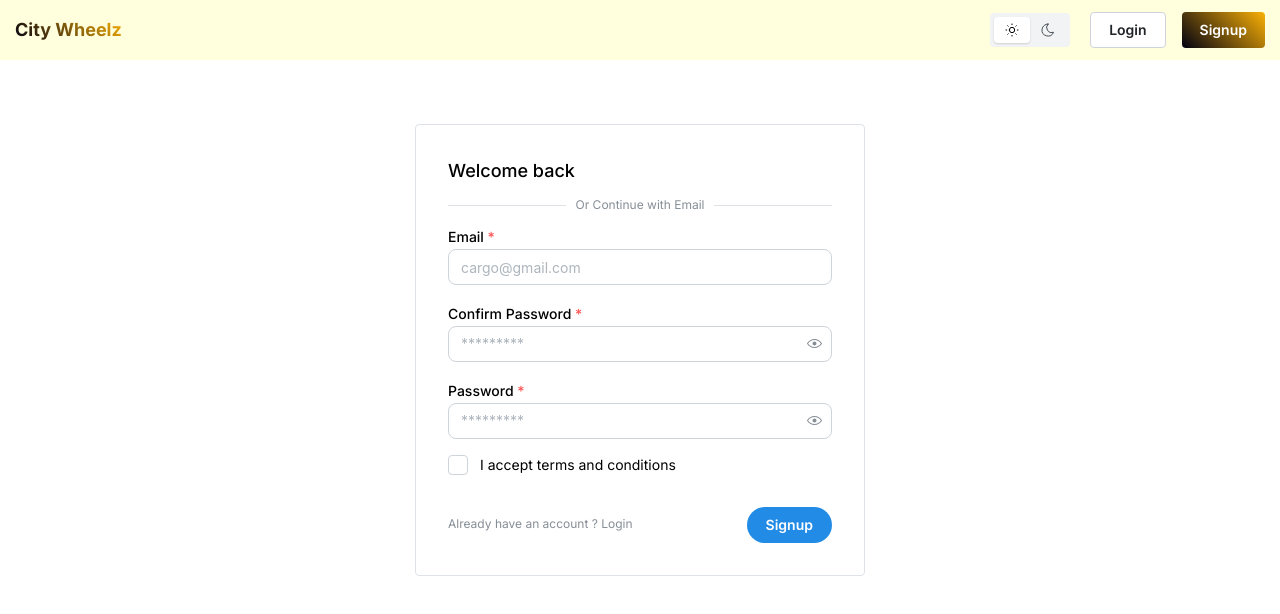
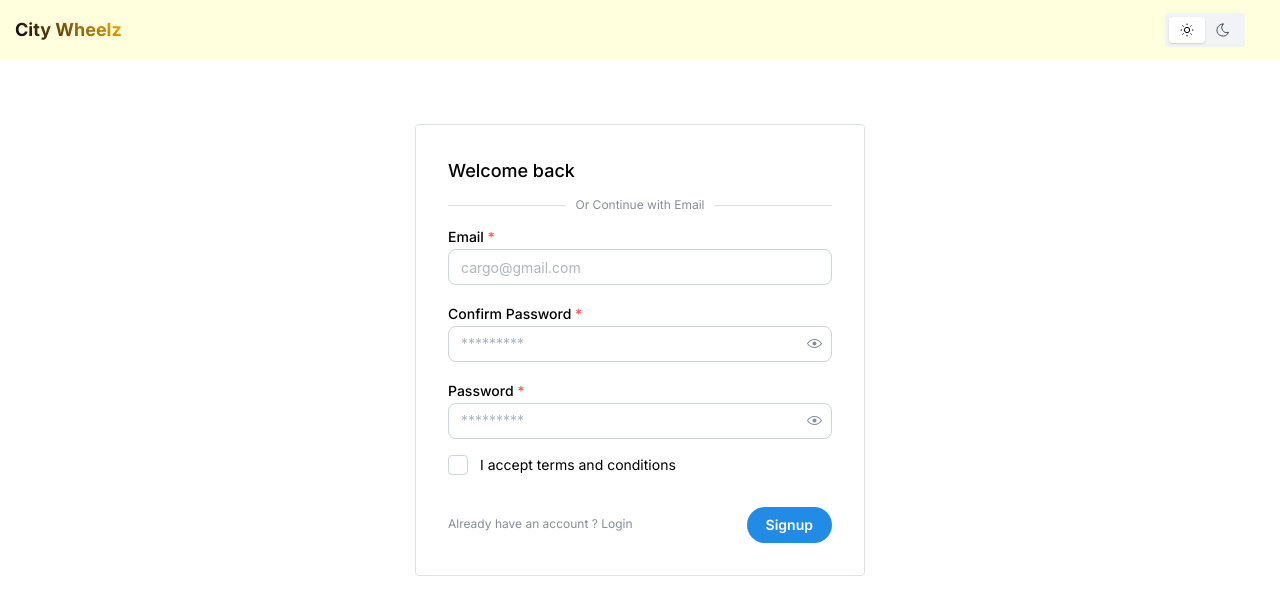
Before and after one commit to s-kvng/City_Wheelz, a Next.js app: page /signup in a window 1280 px wide. Shown: the top 614 px of the page. Built offline with nearby package versions, Linux system fonts and the light colour scheme.

Commit message:
ui: update auth buttons
Add some css classes

```diff
--- a/src/app/globals.css
+++ b/src/app/globals.css
@@ -26,10 +26,42 @@ body {
       rgb(var(--background-end-rgb))
     )
     rgb(var(--background-start-rgb));
-}
+}*/
 
 @layer utilities {
   .text-balance {
     text-wrap: balance;
   }
-} */
+
+  .active .nav-item {
+    border-bottom: 2px solid #ff8800 !important;
+  }
+
+  .mantine-Slider-label {
+    background-color: transparent;
+    color: inherit;
+  }
+
+  .text-default {
+    color: light-dark(var(--mantine-color-gray-8), var(--mantine-color-gray-8));
+  }
+
+  .text-muted {
+    color: light-dark(var(--mantine-color-gray-6), var(--mantine-color-gray-4));
+  }
+}
+
+::-webkit-scrollbar {
+  width: 8px;
+  height: 8px;
+}
+
+::-webkit-scrollbar-track {
+  background: #f7fafc17;
+}
+
+::-webkit-scrollbar-thumb {
+  background: rgba(255, 102, 0);
+  border-radius: 20px;
+  border: 2px solid rgba(128, 128, 128, 0.199);
+}
--- a/src/components/shared/Navbar/AuthButtons.tsx
+++ b/src/components/shared/Navbar/AuthButtons.tsx
@@ -5,10 +5,17 @@ import { Button, Group } from '@mantine/core'
 import { useMediaQuery } from '@mantine/hooks'
 import Link from 'next/link'
 import React from 'react'
+import { usePathname } from 'next/navigation'
+
+const excludedPaths = [ "/login", "/signup"];
 
 const AuthButtons = () => {
+  const pathname = usePathname();
   const smallScreen = useMediaQuery('(max-width: 991px)')
   return (
+    <>
+      {
+        !excludedPaths.includes(pathname) && (
         <Group grow={smallScreen}>
           <Button variant="default" component={Link} href={"/login"}>Login</Button>
           <Button variant="gradient" gradient={primaryGradient}
@@ -18,5 +25,8 @@ const AuthButtons = () => {
       </Group>
         )
       }
+    </>
+  )
+}
 
 export default AuthButtons
```
Lines whose indentation alone changed are shown as unchanged.
